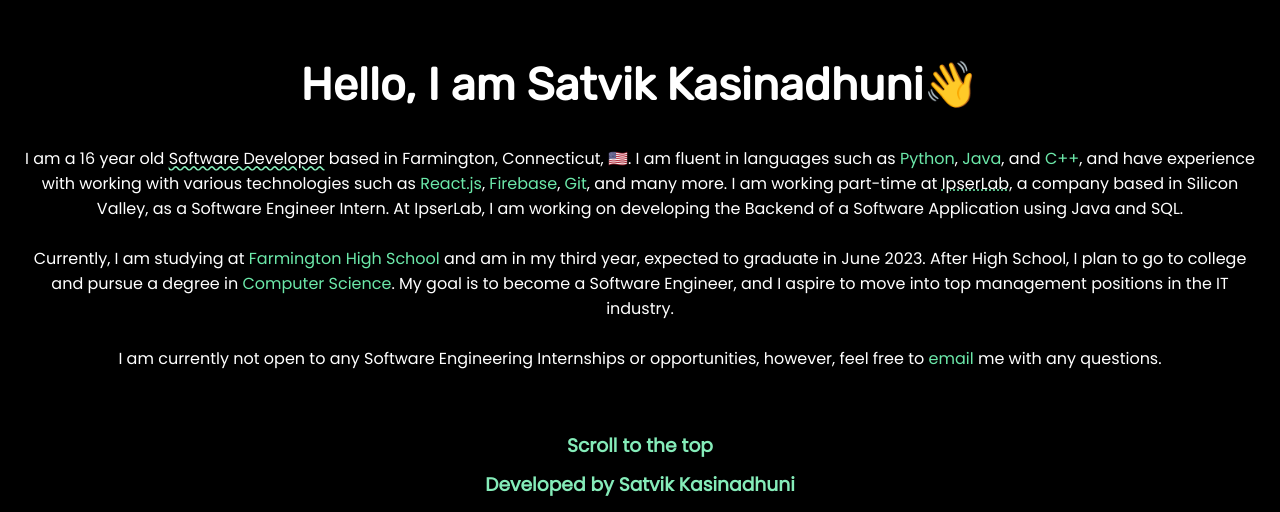
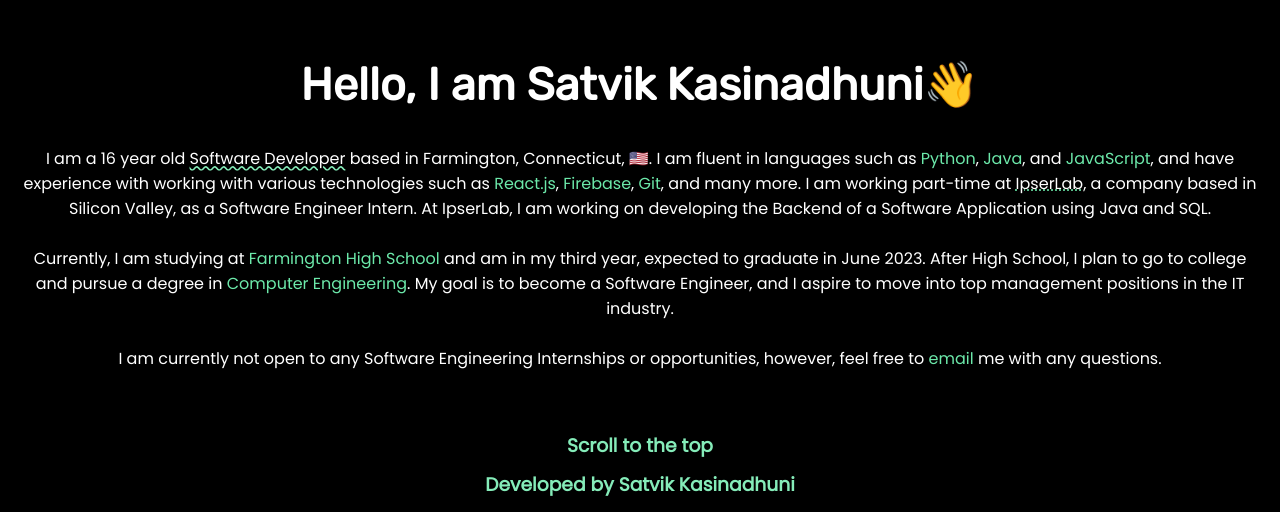
Before and after one commit to KasinadhuniProgrammer/Satvik, a React (Create React App) app: page / in a window 1280 px wide. Shown: the part 1052-1564 px from the top of the page. Built offline with nearby package versions, Linux system fonts and the light colour scheme; a web font is replaced by a local one.

Commit message:
new stuff

```diff
--- a/src/components/About.jsx
+++ b/src/components/About.jsx
@@ -5,8 +5,8 @@ function About() {
     return (
         <div id="about">
             <center><h1 className="header__abt">Hello, I am Satvik Kasinadhuni<span className="abt__hello">👋</span></h1></center>
-            <center><p className="abt__p1">I am a 16 year old <span className="p1__job">Software Developer</span> based in Farmington, Connecticut, 🇺🇸. I am fluent in languages such as <span className="p1__stack">Python</span>, <span className="p1__stack">Java</span>, and <span className="p1__stack">C++</span>, and have experience with working with various technologies such as <span className="p1__stack">React.js</span>, <span className="p1__stack">Firebase</span>, <span className="p1__stack">Git</span>, and many more. I am working part-time at <span className="p1__company">IpserLab</span>, a company based in Silicon Valley, as a Software Engineer Intern. At IpserLab, I am working on developing the Backend of a Software Application using Java and SQL.</p></center>
-            <center><p className="abt__p2">Currently, I am studying at <span className="p2__school">Farmington High School</span> and am in my third year, expected to graduate in June 2023. After High School, I plan to go to college and pursue a degree in <span className="p2__degree">Computer Science</span>. My goal is to become a Software Engineer, and I aspire to move into top management positions in the IT industry.</p></center>
+            <center><p className="abt__p1">I am a 16 year old <span className="p1__job">Software Developer</span> based in Farmington, Connecticut, 🇺🇸. I am fluent in languages such as <span className="p1__stack">Python</span>, <span className="p1__stack">Java</span>, and <span className="p1__stack">JavaScript</span>, and have experience with working with various technologies such as <span className="p1__stack">React.js</span>, <span className="p1__stack">Firebase</span>, <span className="p1__stack">Git</span>, and many more. I am working part-time at <span className="p1__company">IpserLab</span>, a company based in Silicon Valley, as a Software Engineer Intern. At IpserLab, I am working on developing the Backend of a Software Application using Java and SQL.</p></center>
+            <center><p className="abt__p2">Currently, I am studying at <span className="p2__school">Farmington High School</span> and am in my third year, expected to graduate in June 2023. After High School, I plan to go to college and pursue a degree in <span className="p2__degree">Computer Engineering</span>. My goal is to become a Software Engineer, and I aspire to move into top management positions in the IT industry.</p></center>
             <center><p className="abt__p3">I am currently not open to any Software Engineering Internships or opportunities, however, feel free to <a className="p3__mail" href="mailto: skasinad@gmail.com">email</a> me with any questions.</p></center>
         </div>
     );
```
